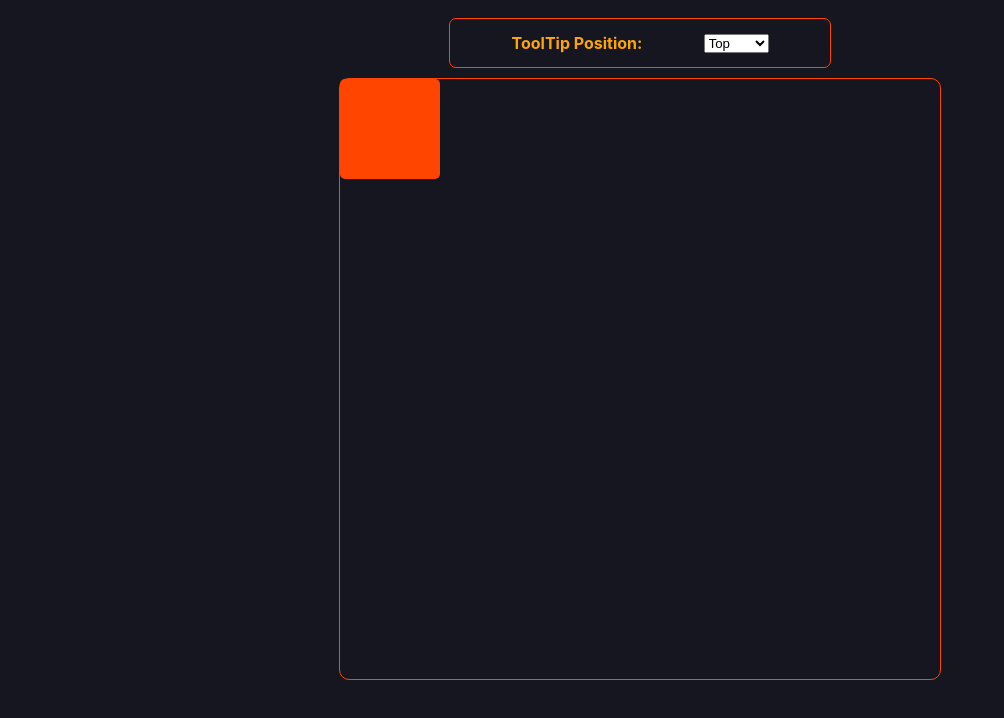
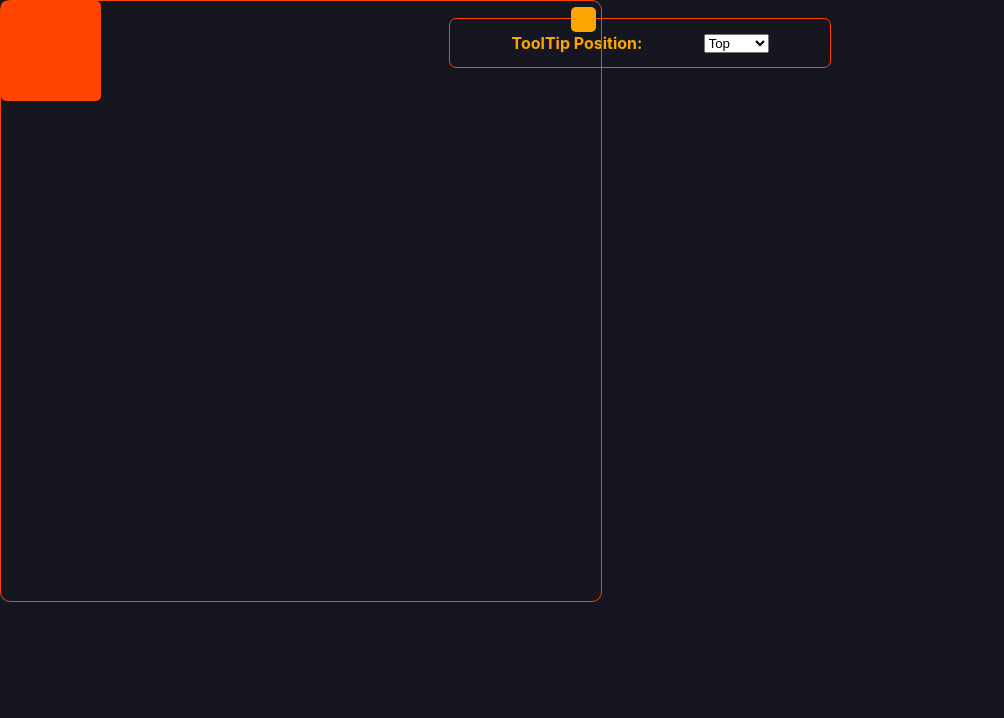
Before and after one commit to r0sen-ritter/drggr, a React (Vite) app: page / in a window 1280 px wide. Shown: the top 718 px of the page, without its empty margins (0-1004 px from the left). Built offline with nearby package versions, Linux system fonts and the light colour scheme.

Commit message:
draggable container

```diff
--- a/src/components/Container.tsx
+++ b/src/components/Container.tsx
@@ -4,9 +4,10 @@ import ReactDOM from "react-dom";
 const Tooltip: React.FC<{
   pos: { x: number; y: number };
   toolTipPos: string;
-}> = ({ pos, toolTipPos }) => {
+  containerRef: React.RefObject<HTMLDivElement>;
+}> = ({ pos, toolTipPos, containerRef }) => {
   let style: React.CSSProperties = {
-    position: "fixed",
+    position: "absolute",
     backgroundColor: "black",
     color: "orange",
     padding: "5px",
@@ -22,13 +23,13 @@ const Tooltip: React.FC<{
     case "top":
       style = {
         ...style,
-        top: `${pos.y + 45}px`,
-        left: `${pos.x + 440}px`,
+        top: `${pos.y - 40}px`,
+        left: `${pos.x + 20}px`,
       };
-      if (pos.y < 35) {
+      if (pos.y < 40) {
         style = {
           ...style,
-          top: `${pos.y + 190}px`,
+          top: `${pos.y + 110}px`,
         };
       }
       break;
@@ -36,13 +37,13 @@ const Tooltip: React.FC<{
     case "bottom":
       style = {
         ...style,
-        top: `${pos.y + 190}px`,
-        left: `${pos.x + 440}px`,
+        top: `${pos.y + 110}px`,
+        left: `${pos.x + 20}px`,
       };
       if (pos.y > 460) {
         style = {
           ...style,
-          top: `${pos.y + 45}px`,
+          top: `${pos.y - 40}px`,
         };
       }
       break;
@@ -50,13 +51,13 @@ const Tooltip: React.FC<{
     case "left":
       style = {
         ...style,
-        top: `${pos.y + 120}px`,
-        left: `${pos.x + 355}px`,
+        top: `${pos.y + 35}px`,
+        left: `${pos.x - 70}px`,
       };
-      if (pos.x < 65) {
+      if (pos.x < 70) {
         style = {
           ...style,
-          left: `${pos.x + 525}px`,
+          left: `${pos.x + 110}px`,
         };
       }
       break;
@@ -64,19 +65,24 @@ const Tooltip: React.FC<{
     case "right":
       style = {
         ...style,
-        top: `${pos.y + 120}px`,
-        left: `${pos.x + 525}px`,
+        top: `${pos.y + 35}px`,
+        left: `${pos.x + 110}px`,
       };
-      if (pos.x > 435) {
+      if (pos.x > 430) {
         style = {
           ...style,
-          left: `${pos.x + 355}px`,
+          left: `${pos.x - 70}px`,
         };
       }
       break;
   }
 
-  return ReactDOM.createPortal(<div style={style}>Hello!</div>, document.body);
+  return containerRef.current
+    ? ReactDOM.createPortal(
+        <div style={style}>Hello!</div>,
+        containerRef.current
+      )
+    : null;
 };
 
 const Container: React.FC<{ toolTipPos: string }> = ({ toolTipPos }) => {
@@ -84,6 +90,52 @@ const Container: React.FC<{ toolTipPos: string }> = ({ toolTipPos }) => {
   const [pos, setPos] = useState({ x: 0, y: 0 });
   const [rel, setRel] = useState<{ x: number; y: number } | null>(null);
   const [hovering, setHovering] = useState(false);
+  const containerRef = React.useRef<HTMLDivElement>(null);
+
+  const [containerPos, setContainerPos] = useState({ x: 0, y: 0 });
+  const [containerRel, setContainerRel] = useState<{
+    x: number;
+    y: number;
+  } | null>(null);
+  const [containerDragging, setContainerDragging] = useState(false);
+
+  const onContainerMouseDown = (e: MouseEvent<HTMLDivElement>) => {
+    if (e.button !== 0) return;
+    var posX = e.clientX - containerPos.x;
+    var posY = e.clientY - containerPos.y;
+    setContainerDragging(true);
+    setContainerRel({ x: posX, y: posY });
+    e.stopPropagation();
+    e.preventDefault();
+  };
+
+  const onContainerMouseMove = (e: globalThis.MouseEvent) => {
+    if (!containerDragging || !containerRel) return;
+    let newX = e.clientX - containerRel.x;
+    let newY = e.clientY - containerRel.y;
+    setContainerPos({
+      x: newX,
+      y: newY,
+    });
+    e.stopPropagation();
+    e.preventDefault();
+  };
+
+  const onContainerMouseUp = (e: globalThis.MouseEvent) => {
+    setContainerDragging(false);
+    e.stopPropagation();
+    e.preventDefault();
+  };
+
+  useEffect(() => {
+    document.addEventListener("mousemove", onContainerMouseMove);
+    document.addEventListener("mouseup", onContainerMouseUp);
+
+    return () => {
+      document.removeEventListener("mousemove", onContainerMouseMove);
+      document.removeEventListener("mouseup", onContainerMouseUp);
+    };
+  }, [containerDragging, onContainerMouseMove, onContainerMouseUp]);
 
   const onMouseEnter = () => {
     setHovering(true);
@@ -135,14 +187,30 @@ const Container: React.FC<{ toolTipPos: string }> = ({ toolTipPos }) => {
 
   return (
     <div
+      ref={containerRef}
       style={{
         height: "600px",
         width: "600px",
         border: "1px solid orangered",
-        position: "relative",
+        position: "absolute",
         borderRadius: "10px",
+        left: `${containerPos.x}px`,
+        top: `${containerPos.y}px`,
       }}
     >
+      <div
+        onMouseDown={onContainerMouseDown}
+        style={{
+          height: "25px",
+          width: "25px",
+          backgroundColor: "orange",
+          cursor: "move",
+          borderRadius: "5px",
+          left: "95%",
+          top: "1%",
+          position: "relative",
+        }}
+      ></div>
       <div
         onMouseDown={onMouseDown}
         onMouseEnter={onMouseEnter}
@@ -159,7 +227,13 @@ const Container: React.FC<{ toolTipPos: string }> = ({ toolTipPos }) => {
           cursor: "move",
         }}
       ></div>
-      {hovering && !dragging && <Tooltip pos={pos} toolTipPos={toolTipPos} />}
+      {hovering && !dragging && (
+        <Tooltip
+          pos={pos}
+          toolTipPos={toolTipPos}
+          containerRef={containerRef}
+        />
+      )}
     </div>
   );
 };
```
